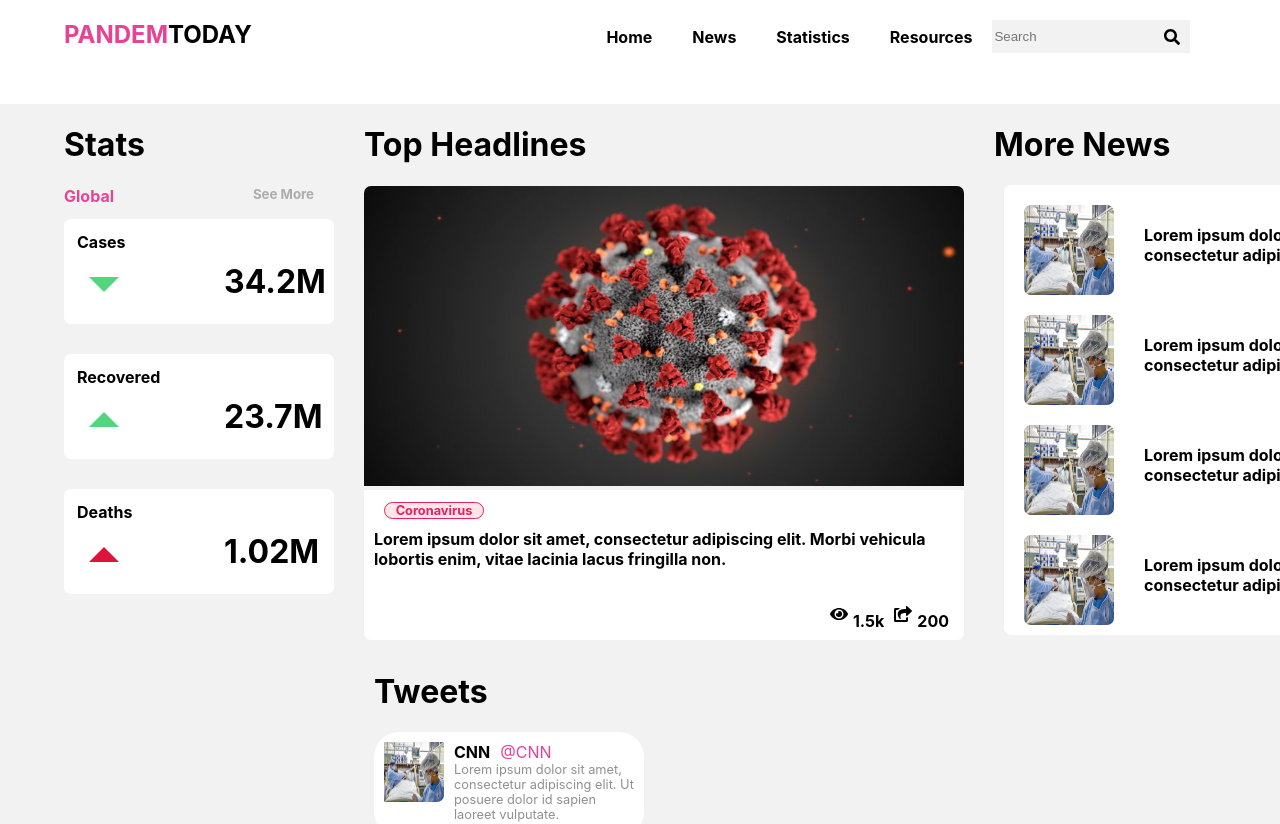
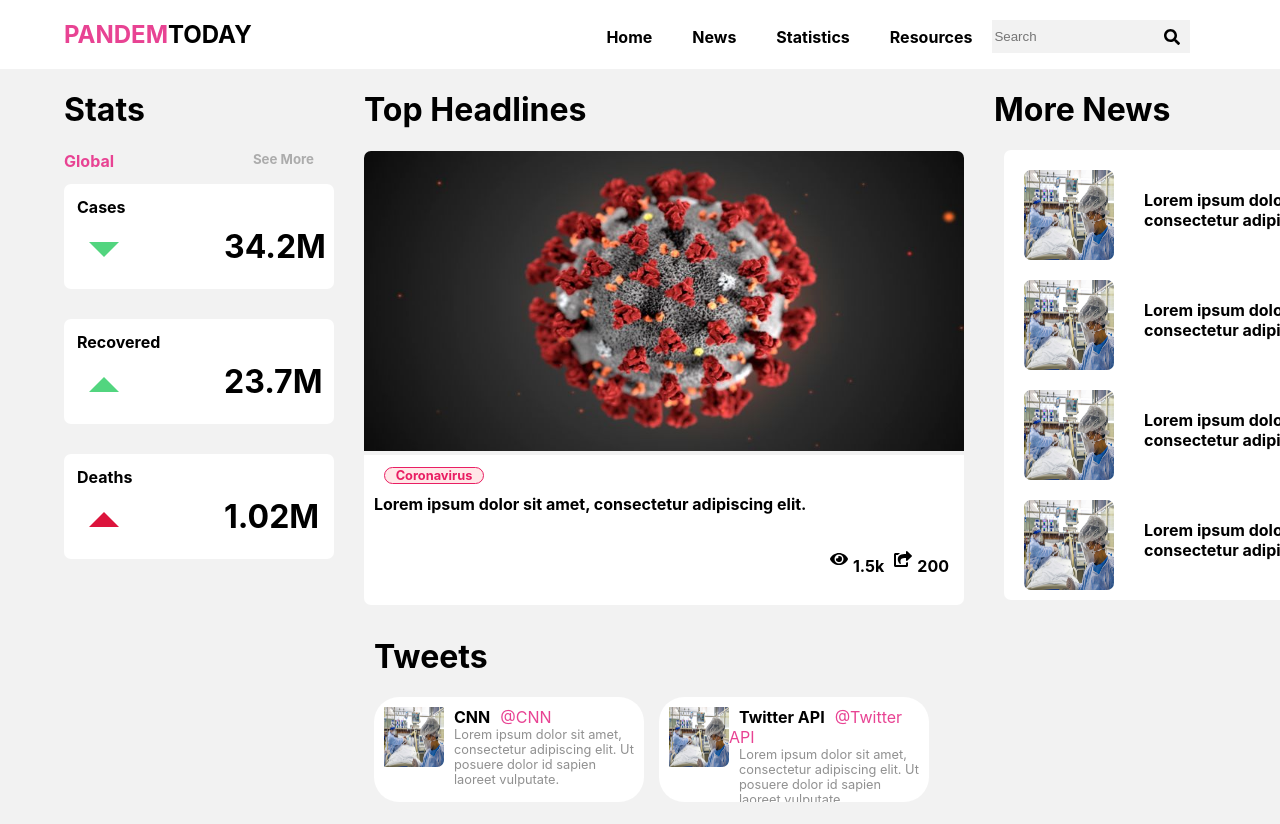
Before and after one commit to Jonathanferreras/PandemToday, a Next.js app: page / in a window 1280 px wide. Shown: the top 824 px of the page. After the commit the page ends 802 px from the top, so only its background shows below. Built offline with nearby package versions, Linux system fonts and the light colour scheme.

Commit message:
done: Refactor Headlines component to map headlines

```diff
--- a/components/Headlines.js
+++ b/components/Headlines.js
@@ -9,21 +9,17 @@ import { faEye, faShareSquare } from '@fortawesome/free-solid-svg-icons';
 
 export default function Headlines(){
   const headlines = [
-    {news_headline: 'Lorem ipsum dolor sit amet, consectetur adipiscing elit.', headline_tag:'Coronavirus', headline_img: '/mnews-cv19.png'}
+    {id: 1, title: 'Lorem ipsum dolor sit amet, consectetur adipiscing elit.', tag:'Coronavirus', img: '/cv19.png'}
   ]
 
-  return(
-    <div className="headlines">
-      <h1>
-        Top Headlines
-      </h1>
-
-      <div className="main-card">
-        <img className="headline-pic" src="/cv19.png" />
+  const renderHeadline = headlines.map((headline) => {
+    return(
+      <div className="main-card" key={headline.id}>
+        <img className="headline-pic" src={`${headline.img}`} />
         <div className="headline-card">
-          <div className="headline-tag"> Coronavirus </div>
+          <div className="headline-tag"> {headline.tag} </div>
           <div className="headline-news">
-            Lorem ipsum dolor sit amet, consectetur adipiscing elit. Morbi vehicula lobortis enim, vitae lacinia lacus fringilla non.
+            {headline.title}
           </div>
           <div className="social-stats">
             <FontAwesomeIcon icon={faEye} className="social-stats-icons" />
@@ -33,6 +29,17 @@ export default function Headlines(){
           </div>
         </div>
       </div>
+      )
+    })
+
+  return(
+    <div className="headlines">
+      <h1>
+        Top Headlines
+      </h1>
+
+      {renderHeadline}
+
     </div>
   )
 }
--- a/components/Tweets.js
+++ b/components/Tweets.js
@@ -37,7 +37,7 @@ export default function Tweets(){
       <div className="heading">
         <h1 className="title">Tweets</h1>
       </div>
-      <div>
+      <div className="tweets-group">
         {renderTweets}
       </div>
     </div>
--- a/src/styles/globals.css
+++ b/src/styles/globals.css
@@ -32,7 +32,7 @@ a {
 
 .navbar{
   width: 100vw;
-  height: 13vh;
+  height: 69px;
   background-color: white;
 }
 
@@ -297,13 +297,17 @@ a {
   margin-left: 310px;
 }
 
+.tweets-group{
+  display: inline-flex;
+}
+
 
 .tweet-card{
   background-color: white;
   border-radius: 25px;
   height: 105px;
   width: 270px;
-  margin-bottom: 10px;
+  margin: 0 15px 0 0;
   display: flex;
 }
 
```
